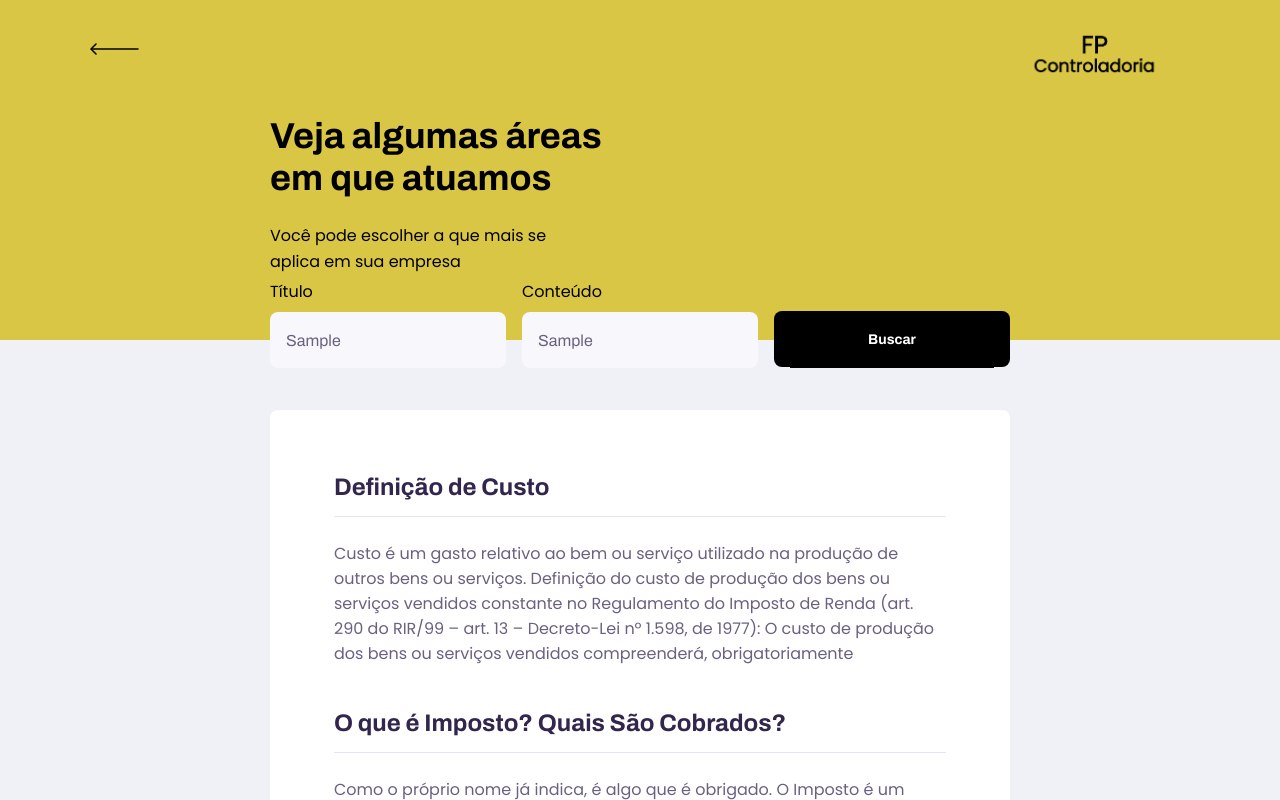
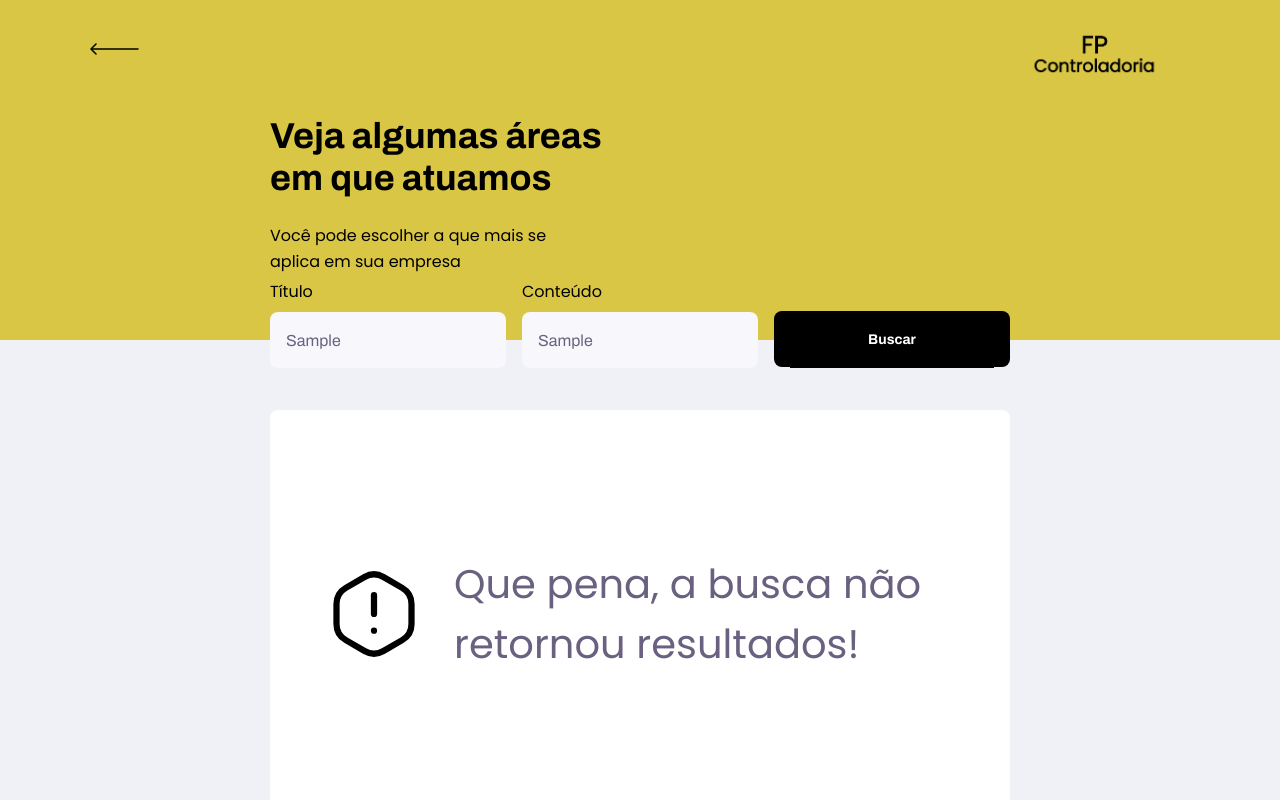
Before and after one commit to joaomarcosfurtado/Portifolio-FpControloadria, a Next.js app: page /accountinginformation in a window 1280 px wide. Both pictures are taken after typing "Sample", "Sample" into the empty fields and a click on the button "Buscar". Shown: the top 800 px of the page. Built offline with nearby package versions, Linux system fonts and the light colour scheme.

Commit message:
treating search without results

```diff
--- a/src/pages/accountinginformation.tsx
+++ b/src/pages/accountinginformation.tsx
@@ -18,9 +18,6 @@ interface ArticlesProps {
 
 
 function AccountingInformation () {
-  const [ articleTitle, setArticleTitle ] = useState('');
-  const [ articleContent, setArticleContent ] = useState('');
-
   const [article, setArticle] = useState<ArticlesProps[]>(() => {
 
     const storagedArticle = accountingArticles;
@@ -31,6 +28,11 @@ function AccountingInformation () {
 
     return []
   })
+
+  const [ articleTitle, setArticleTitle ] = useState('');
+  const [ articleContent, setArticleContent ] = useState('');
+  const [ isArticleSearchIsEmpty, setIsArticleSearchIsEmpty] = useState(false);
+
 
   // function openArticleText (id: number) {
   //   article.map(article => {
@@ -62,9 +64,11 @@ function AccountingInformation () {
 
     })
 
+    setArticle(newArticle);
+
     if(newArticle.length > 0) {
-      setArticle(newArticle);
-    } else setArticle(accountingArticles)
+      setIsArticleSearchIsEmpty(false)
+    } else setIsArticleSearchIsEmpty(true)
 
   }
 
@@ -97,13 +101,6 @@ function AccountingInformation () {
             />
           </div>
 
-          {/* <div className={styles.inputBlock}>
-            <label htmlFor="time">Título e Corpo do Texto </label>
-            <input type="text" id="time"/>
-          </div> */}
-
-
-
           <div className={styles.inputBlock}>
             <button type="submit" onClick={searchArticles}> Buscar</button>
           </div>
@@ -124,7 +121,12 @@ function AccountingInformation () {
             />
           ))}
 
-
+          { isArticleSearchIsEmpty &&
+            <div className={styles.articleSearchIsEmpty}>
+            <img src="/assets/images/icons/warning.svg" alt=""/>
+            <p>Que pena, a busca não retornou resultados!</p>
+            </div>
+          }
 
         <ArticleFooter />
 
--- a/src/styles/pages/AccountingInformation.module.css
+++ b/src/styles/pages/AccountingInformation.module.css
@@ -116,8 +116,19 @@
   width: 90%;
 }
 
+/* Article Search Is Empty */
 
 
+.articleSearchIsEmpty {
+  padding: 8rem 2.4rem;
+  display: flex;
+  align-items: center;
+  margin-bottom: 60px;
+}
+
+
+
+/* Responsive */
 
 @media (min-width: 700px){
   #pageArticleList {
@@ -153,10 +164,35 @@
     padding: 0 6.4rem;
   }
 
+  .articleSearchIsEmpty p, .articleSearchIsEmpty img {
+    margin-left: 30px;
+  }
+
+  .articleSearchIsEmpty p {
+    font-size: 40px;
+  }
+
+  .articleSearchIsEmpty img {
+    height: 100px;
+  }
+
 }
 
 @media screen and (max-width: 700px) {
   #pageArticleList main{
     width: 100%;
   }
+
+  .articleSearchIsEmpty p{
+    margin-left: 10px;
+  }
+
+  .articleSearchIsEmpty p {
+    font-size: 20px;
+  }
+
+  .articleSearchIsEmpty img {
+    height: 70px;
+  }
+
 }
```
